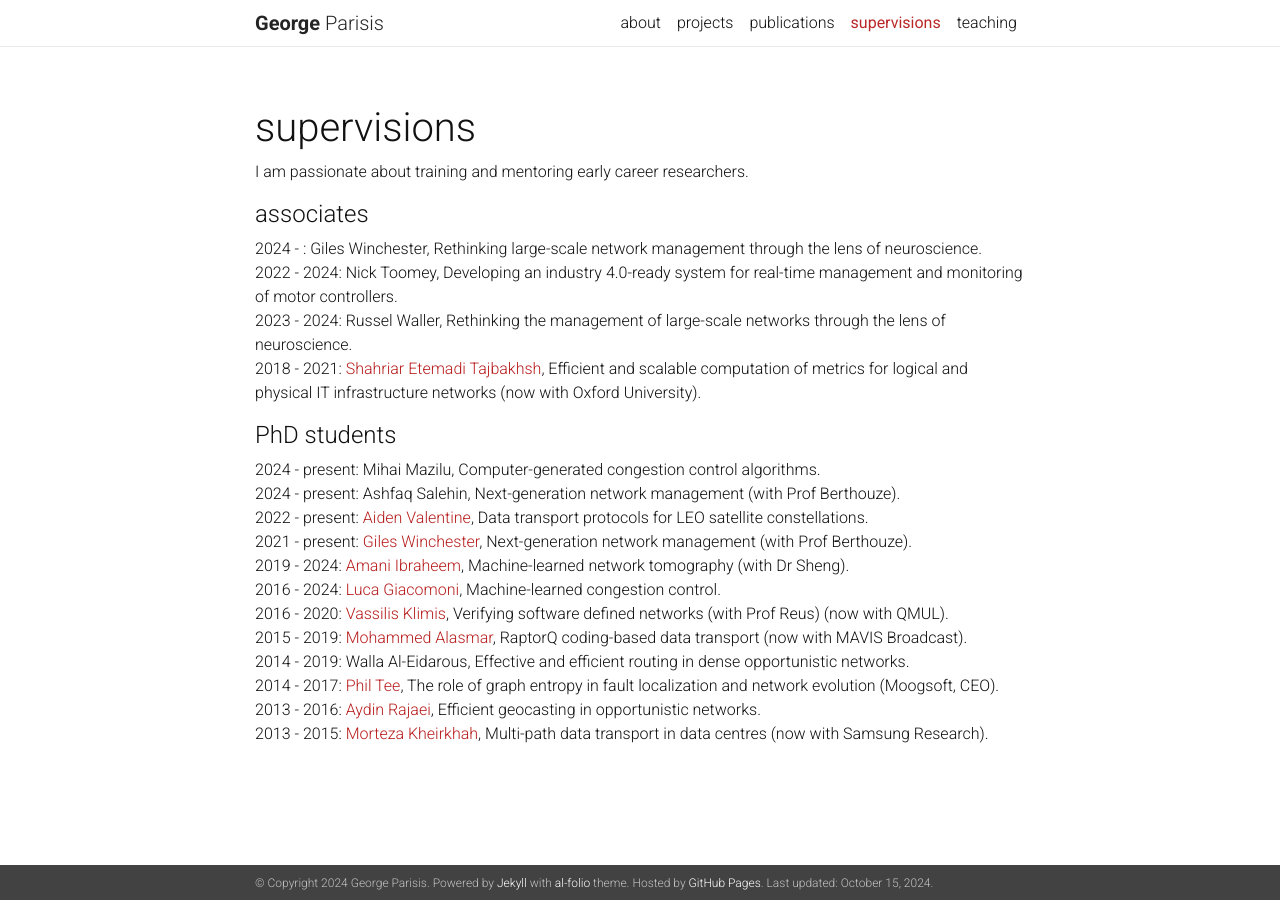
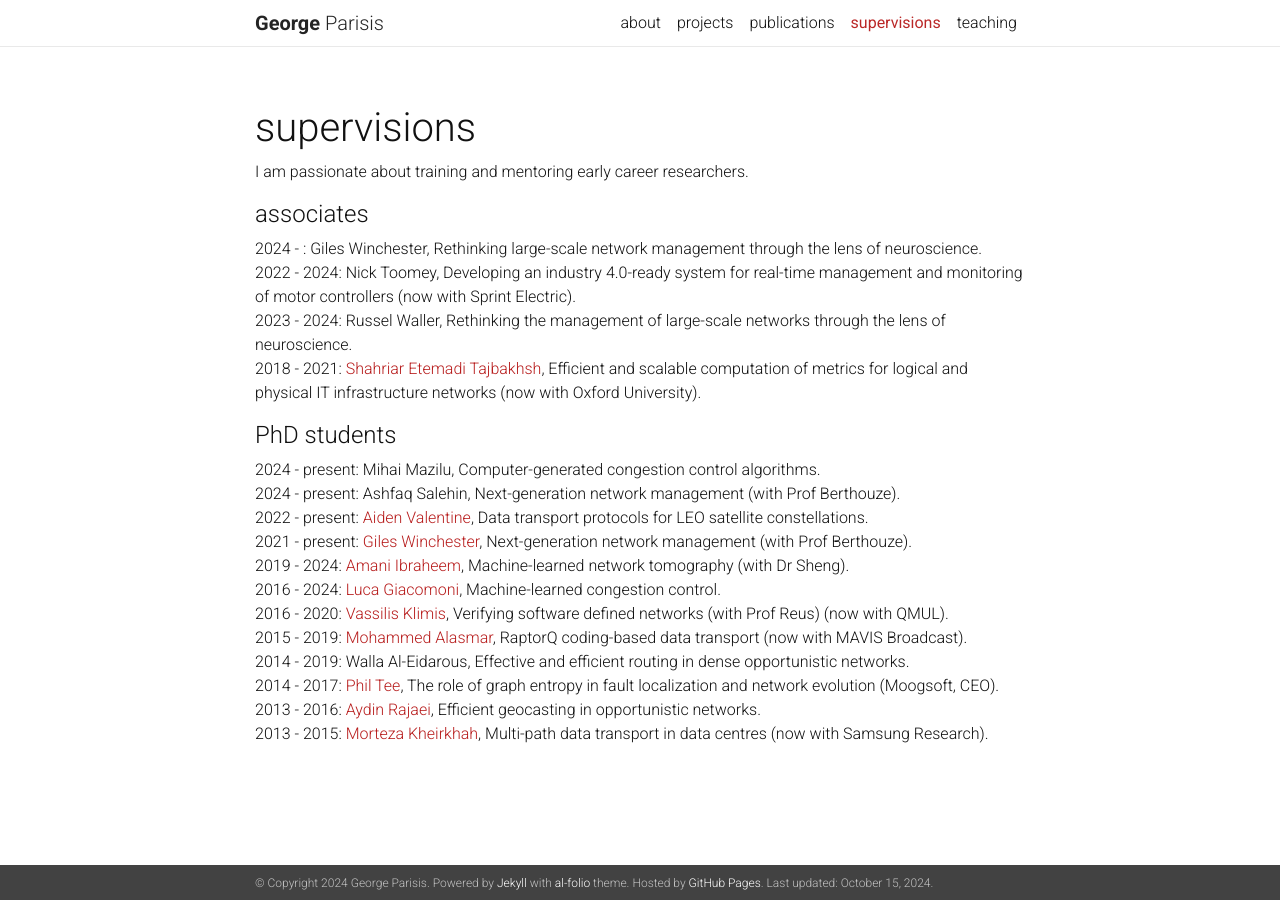
Before and after one commit to georgeparisis/georgeparisis.github.io, a Jekyll site: the page built from _pages/supervisions.md, in a window 1280 px wide. Built offline with Jekyll 4.4.1, drawn with Linux system fonts in a browser that asks for light colours; nearby versions of some CDN libraries; a style sheet for code colours, icons or effects is not loaded.

Commit message:
Update supervisions.md

```diff
--- a/_pages/supervisions.md
+++ b/_pages/supervisions.md
@@ -9,7 +9,7 @@ nav: true
 #### associates
 2024 - : Giles Winchester, Rethinking large-scale network management through the lens of neuroscience.
 <br>
-2022 - 2024: Nick Toomey, Developing an industry 4.0-ready system for real-time management and monitoring of motor controllers.
+2022 - 2024: Nick Toomey, Developing an industry 4.0-ready system for real-time management and monitoring of motor controllers (now with Sprint Electric).
 <br>
 2023 - 2024: Russel Waller, Rethinking the management of large-scale networks through the lens of neuroscience.
 <br>
```
